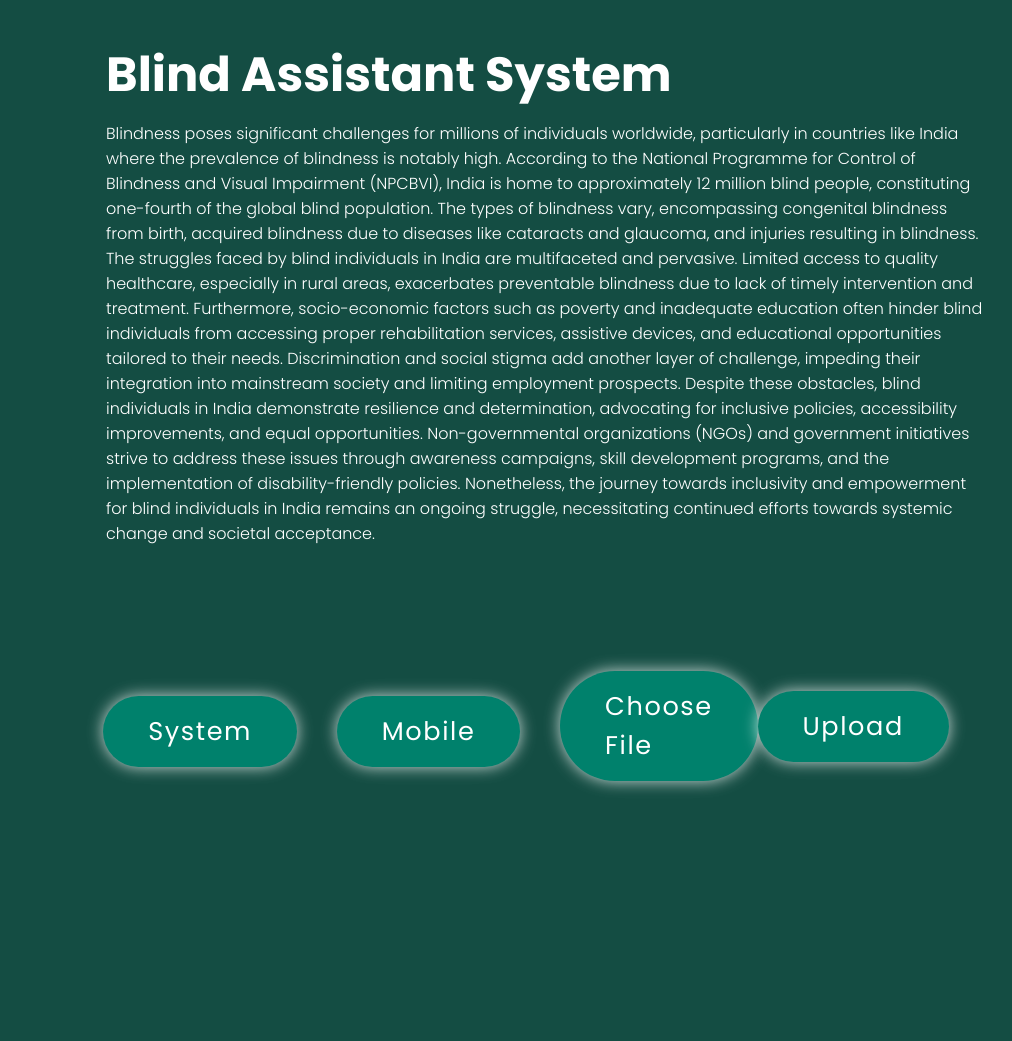
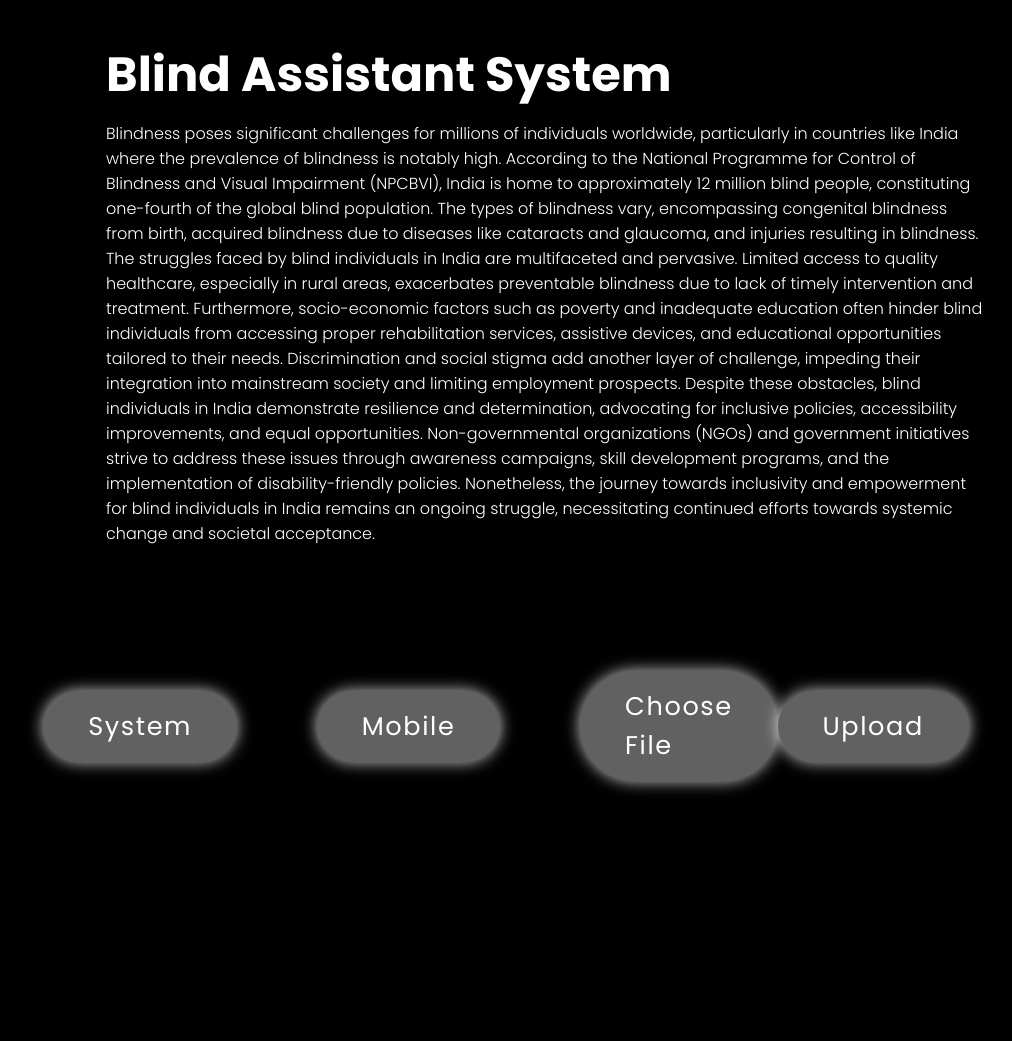
Before and after one commit to abhimanyu-1/Blind-Vision, a Flask app: page / in a window 1280 px wide. Shown: the part 961-2002 px from the top of the page, without its empty margins (94-1106 px from the left). After the commit the page ends 1754 px from the top, so only its background shows below. Run offline with Flask 3, Linux system fonts and the light colour scheme.

Commit message:
Add files via upload

```diff
--- a/static/script.js
+++ b/static/script.js
@@ -5,10 +5,9 @@ document.addEventListener('DOMContentLoaded', function () {
     let hill3 = document.getElementById('hill3');
     let hill4 = document.getElementById('hill4');
     let hill5 = document.getElementById('hill5');
-    let tree = document.getElementById('tree');
     let text = document.getElementById('text');
-    let leaf = document.getElementById('leaf');
     let plant = document.getElementById('plant');
+    let statue = document.getElementById('hill5'); // Select the statue image
 
     // Add event listener for the scroll event
     window.addEventListener('scroll', () => {
@@ -21,12 +20,13 @@ document.addEventListener('DOMContentLoaded', function () {
         hill3.style.top = value * 0.2 + 'px';
         hill4.style.top = value * 0.1 + 'px';
         hill5.style.top = value * 0.05 + 'px';
-        tree.style.top = value * -0.2 + 'px';
         text.style.marginTop = value * 1.5 + 'px'; // Adjusted multiplier for the title
-        leaf.style.marginTop = value * 0.5 + 'px';
         plant.style.marginTop = value * 0.4 + 'px';
+
+        // Apply scrolling effect to the statue image
+        statue.style.top = value * 0.5 + 'px';
     });
-});
+
     // Get the "About" link element by its ID
     let aboutLink = document.getElementById('aboutLink');
 
@@ -40,7 +40,6 @@ aboutLink.addEventListener('click', function(event) {
         });
     });
 
-
     // JavaScript code to show the alert message
     function showAlert(message) {
         var alertDiv = document.getElementById('alertMessage');
@@ -50,3 +49,4 @@ function showAlert(message) {
             alertDiv.style.display = 'none';
         }, 3000); // Hide the alert message after 3 seconds (adjust as needed)
     }
+});
--- a/static/style.css
+++ b/static/style.css
@@ -8,7 +8,7 @@
 }
 
 body{
-    background: #f9f9f9;
+    background: #000000;
     min-height: 100vh;
     overflow-x: hidden;
 }
@@ -69,7 +70,7 @@ header{
 .sec {
     position: relative;
     padding: 200px;
-    background: #144d43;
+    background: #000000;
 }
 
 
@@ -77,19 +78,23 @@ header{
     font-size: 3rem;
     color: #fff;
     margin-bottom: 10px;
+    position: relative;
+    z-index: 2;
 }
 
 .sec p {
+    position: relative;
     font-size: 1rem;
     color: #fff;
     font-weight: 300;
+    z-index: 1;
 }
 
 
 .btn {
     display: inline-block;
     padding: 1rem 2.8rem;
-    background: #00816c;
+    background: #616161;
     border-radius: 4rem;
     box-shadow: 0 0 1rem rgba(250, 254, 253, 0.8);
     font-size: 1.6rem;
@@ -99,6 +104,9 @@ header{
     text-decoration: none;
     cursor:pointer;
     border-style: none;
+    position: relative;
+    z-index: 3;
+
 }
 .btn:hover{
     box-shadow: none;
@@ -109,17 +117,16 @@ header{
     align-items: center;
     margin-top: 50px;
 }
-
 .container2 {
     margin-bottom: 50px;
 }
 
 .container3 {
-    margin-bottom: 60px;
+    margin-bottom: 50px;
 }
 
 .container form {
-    margin-right: 40px; /* Adjust this value to increase/decrease the space between buttons */
+    margin-right: 80px; /* Adjust this value to increase/decrease the space between buttons */
 }
 .alert-message {
     position: fixed;
```
Also changed, not shown: other parts of static/style.css (+19 -8 lines), 7 other files. Lines whose indentation alone changed are shown as unchanged.
